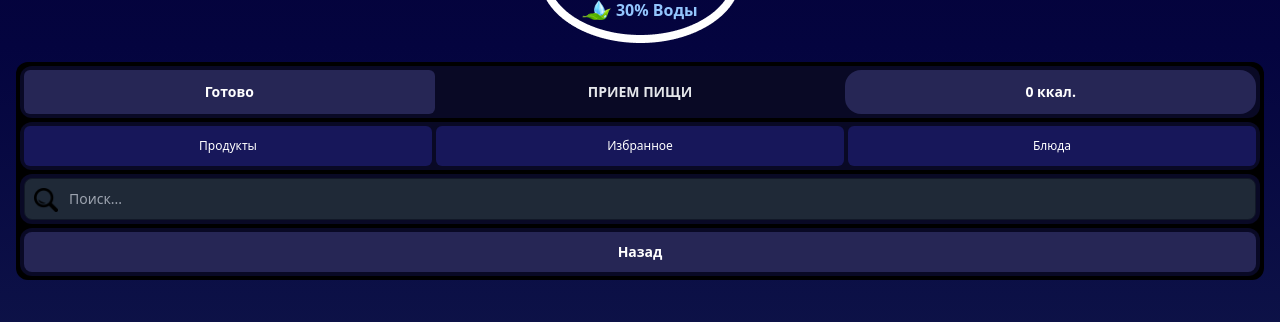
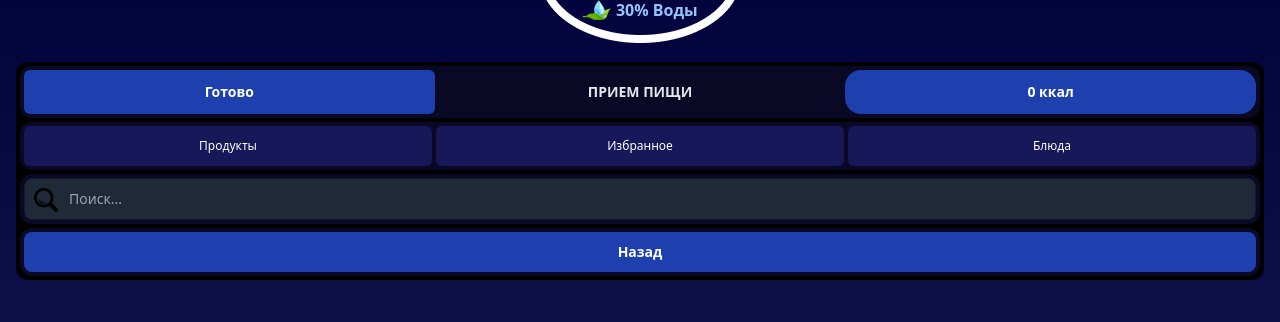
Before and after one commit to Goodwin126/tg-mini-app-mark2, a Vue app: page /eating in a window 1280 px wide. Shown: the part 154-476 px from the top of the page. Built offline with nearby package versions, Linux system fonts and the light colour scheme.

Commit message:
secondaryt commit

```diff
--- a/src/components/Eating.vue
+++ b/src/components/Eating.vue
@@ -4,12 +4,12 @@ import FoodsSearch from './FoodsSearch.vue'
 <template>
   <div class="flex flex-col rounded-xl h-full bg-black p-1 gap-1">
     <div class="grid grid-cols-3 rounded-xl p-1 w-full bg-navy">
-      <div class="flex rounded-md p-1 bg-gray">
+      <div class="flex rounded-md p-1 bg-blue-800">
         <p class="text-sm font-bold text-white p-1 m-auto">Готово</p>
       </div>
       <p class="flex text-sm font-bold text-blue-900 m-auto text-gray-200 p-2">ПРИЕМ ПИЩИ</p>
-      <div class="flex rounded-2xl p-3 bg-gray">
-        <p class="text-sm font-bold text-white m-auto">0 ккал.</p>
+      <div class="flex rounded-2xl p-3 bg-blue-800">
+        <p class="text-sm font-bold text-white m-auto">0 ккал</p>
       </div>
     </div>
     <div class="grid grid-cols-3 rounded-xl p-1 w-full bg-navy gap-1">
@@ -28,7 +28,9 @@ import FoodsSearch from './FoodsSearch.vue'
     </div>
     <div class="flex rounded-xl p-1 w-full bg-navy">
       <RouterLink to="/" class="w-full">
-        <button class="text-white bg-gray rounded-lg text-sm font-bold text-center p-2.5 w-full">
+        <button
+          class="text-white bg-blue-800 rounded-lg text-sm font-bold text-center p-2.5 w-full"
+        >
           Назад
         </button>
       </RouterLink>
```
